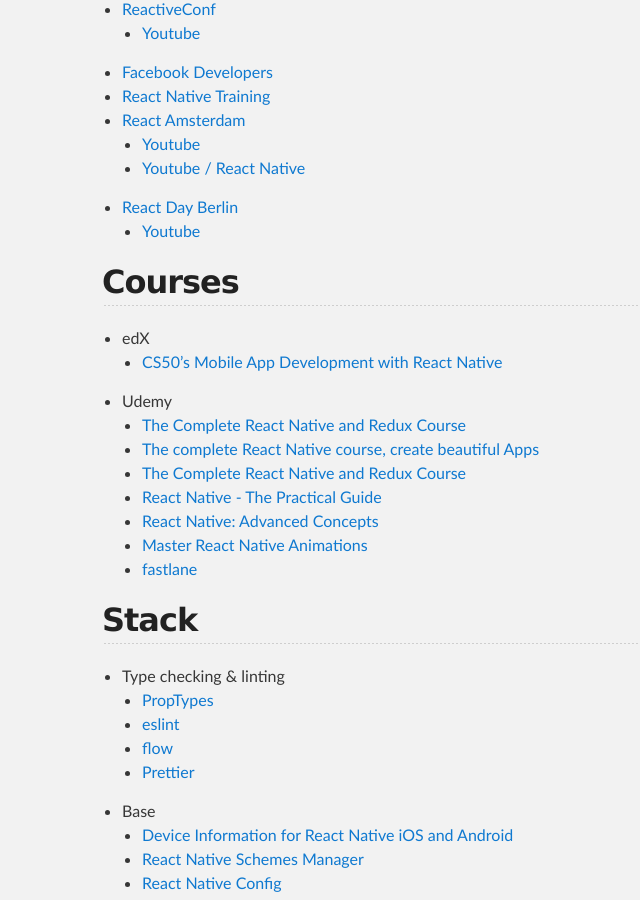
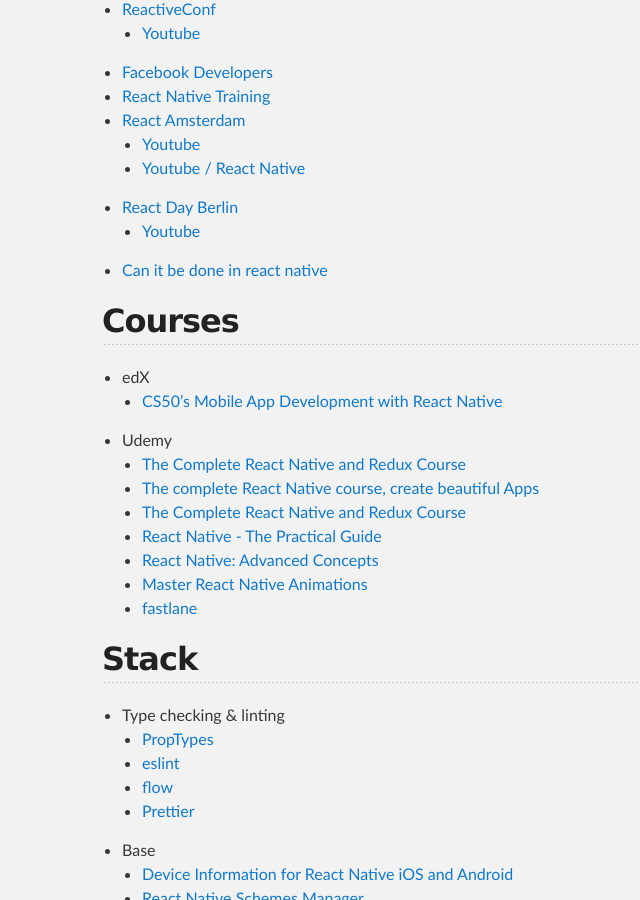
Before and after one commit to haapio/haapio.github.io, a Jekyll site: the page built from react-native.md, in a window 1280 px wide and 900 px high, scrolled down 566 px. Shown: the whole window, without its empty margins (218-858 px from the left). Built offline with Jekyll 4.4.1, drawn with Linux system fonts in a browser that asks for light colours; the repository's description, which GitHub fills in, is left out; our own code applies the rules of GitHub Pages for plain Markdown files.

Commit message:
Update react-native.md

```diff
--- a/react-native.md
+++ b/react-native.md
@@ -22,6 +22,7 @@ layout: default
   - [Youtube / React Native](https://www.youtube.com/watch?v=N-X3Z5A-pW4)
 - [React Day Berlin](https://reactday.berlin)
   - [Youtube](https://www.youtube.com/channel/UC1EYHmQYBUJjkmL6OtK4rlw)
+- [Can it be done in react native](https://www.youtube.com/channel/UC806fwFWpiLQV5y-qifzHnA)
 
 ## Courses
 - edX
```
